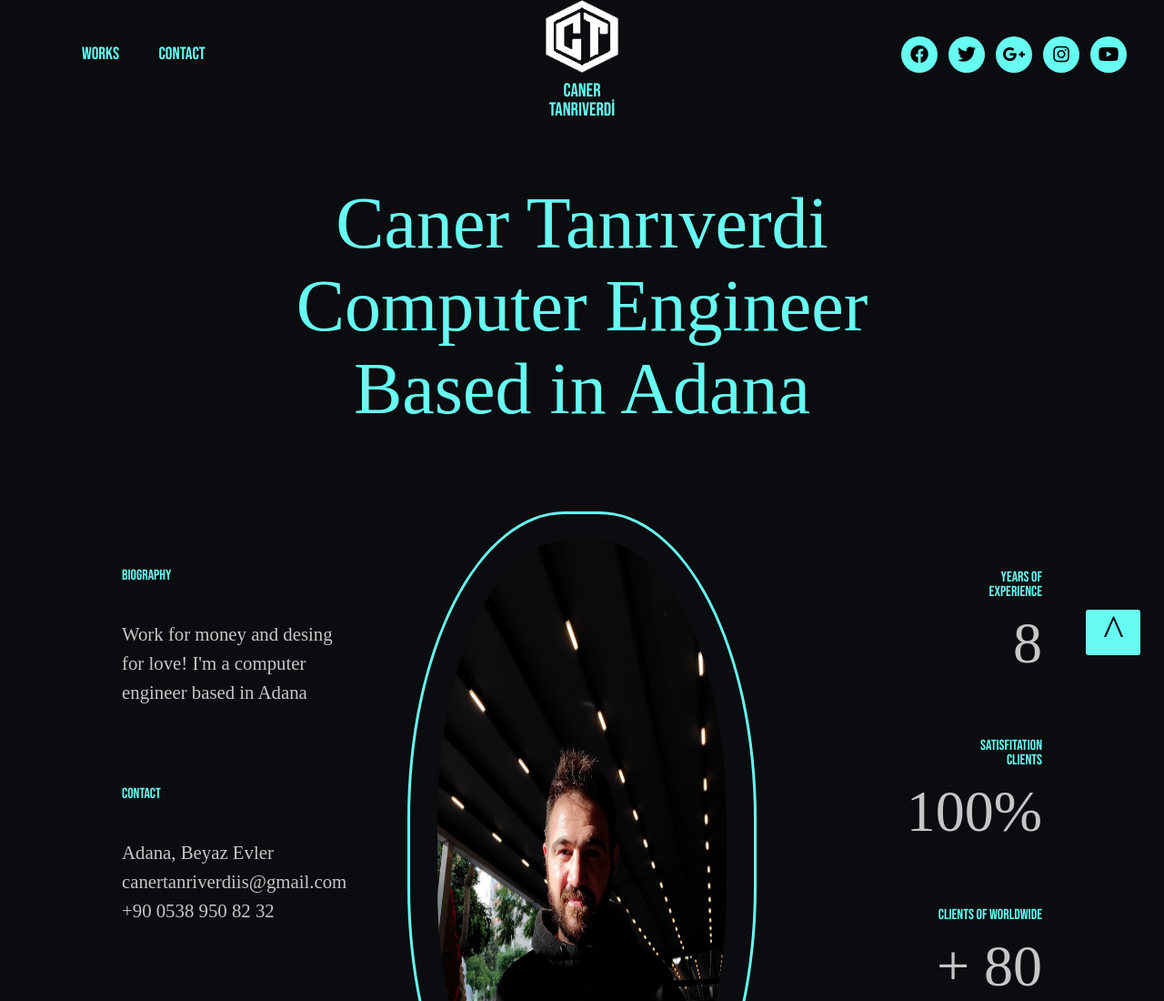
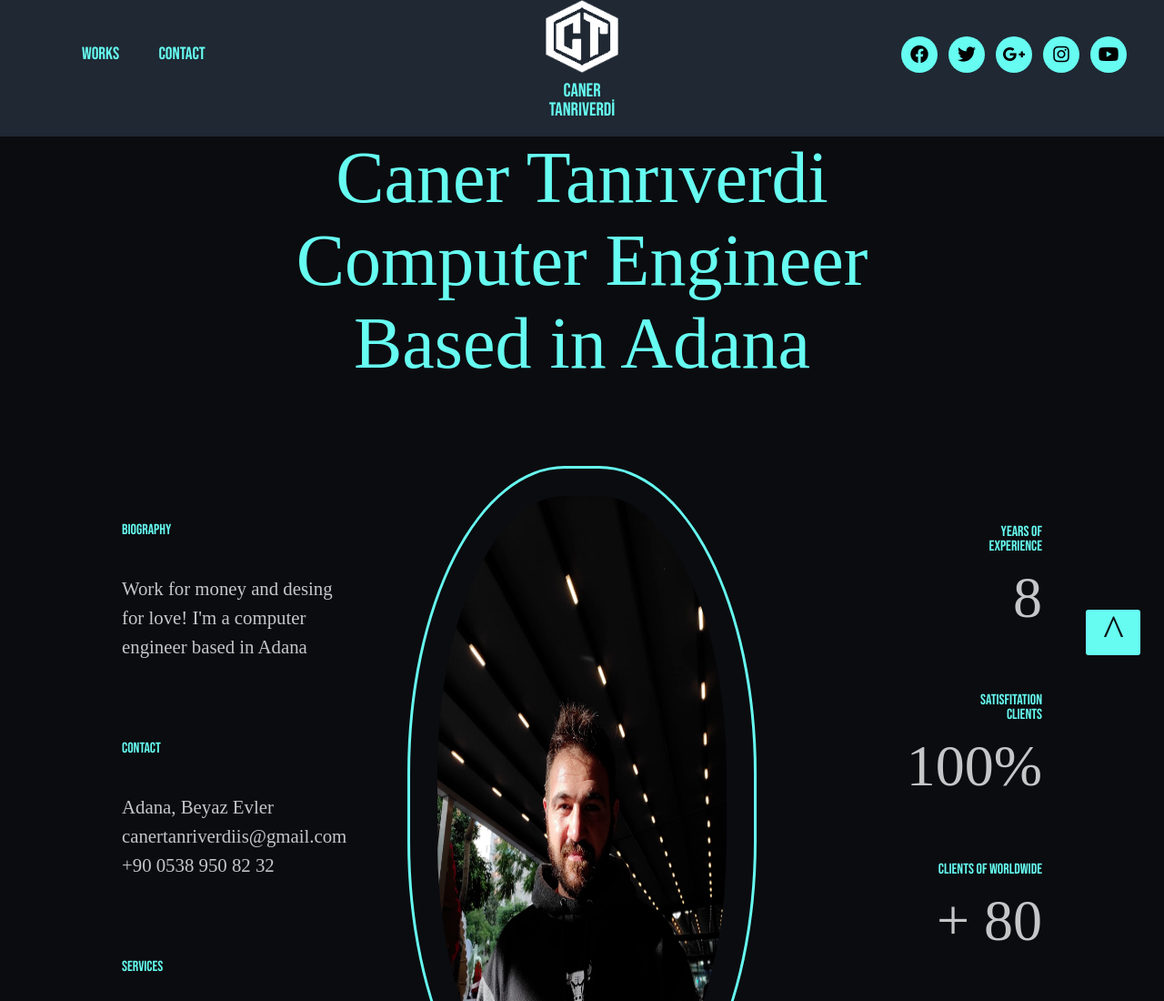
Before and after one commit to CanerTanriverdi/PersonalPortfolio, a plain HTML site: page pages/index.html in a window 1280 px wide. Shown: the top 1100 px of the page at 91% size. Drawn offline with Linux system fonts and the light colour scheme.

Commit message:
header rengi degistirildi

```diff
--- a/css/style.css
+++ b/css/style.css
@@ -17,6 +17,8 @@ header {
   justify-content: space-between;
   font-family: 'Bebas Neue', cursive;
   font-size: 1.3rem;
+  background-color: #1f2833;
+  height: 150px;
 }
 
 .menu {
```
